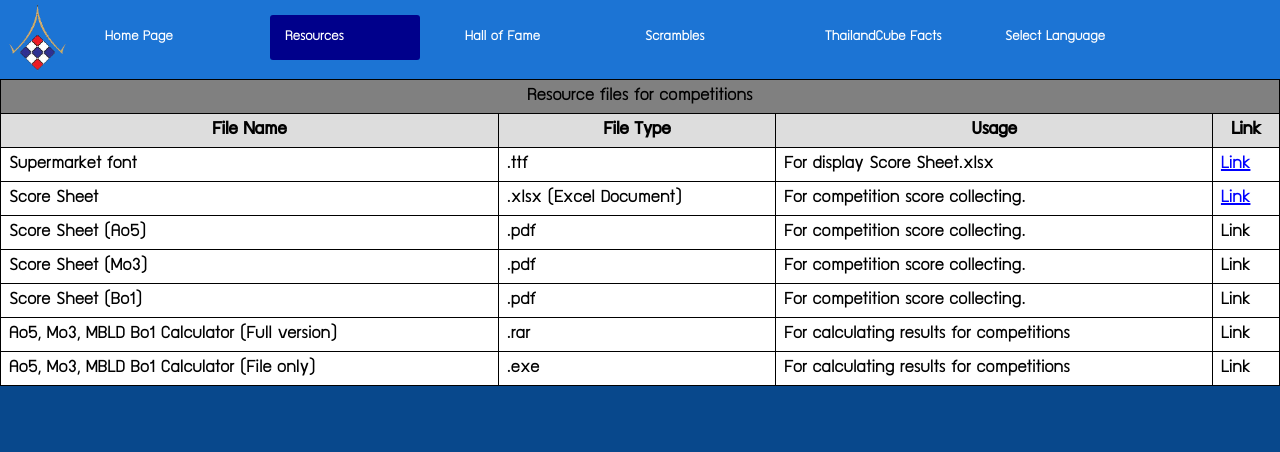
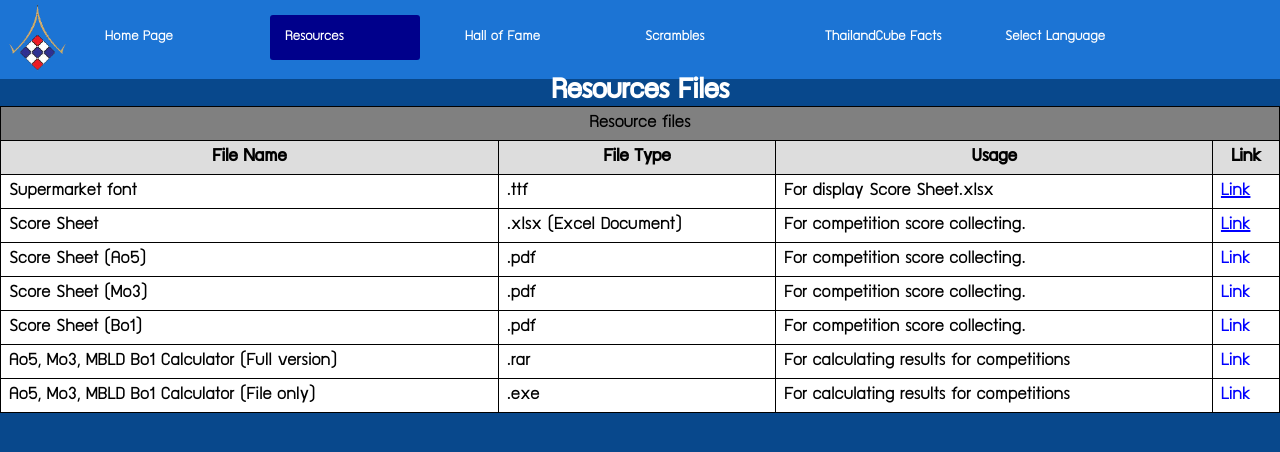
Before and after one commit to Kin6133/thcdbweb, a PHP site: page /en/resources.html in a window 1280 px wide. Shown: the top 452 px of the page. Run offline with PHP 8.4, Linux system fonts and the light colour scheme.

Commit message:
Resource css fixed

```diff
--- a/CSS/resources.css
+++ b/CSS/resources.css
@@ -142,7 +142,11 @@ th
         width: 20%;
         height: 20%;
     }
-a
+.link
     {
         color: blue;
     }
+h1
+    {
+        background-color: #08488c;
+    }
--- a/en/resources.html
+++ b/en/resources.html
@@ -23,9 +23,10 @@
                     </div>
                 </li>
             </ul>
+            <h1>Resources Files</h1>
             <table>
                 <tr>
-                    <td colspan="4" class="spe">Resource files for competitions</td>
+                    <td colspan="4" class="spe">Resource files</td>
                 </tr>
                 <tr>
                     <th class="row">File Name</th>
@@ -37,43 +38,43 @@
                     <td>Supermarket font</td>
                     <td>.ttf</td>
                     <td>For display Score Sheet.xlsx</td>
-                    <td><a href="../Files/supermarket.ttf">Link</a></td>
+                    <td><a class="link" href="../Files/supermarket.ttf">Link</a></td>
                 </tr>
                 <tr>
                     <td>Score Sheet</td>
                     <td>.xlsx (Excel Document)</td>
                     <td>For competition score collecting.</td>
-                    <td><a href="../Files/Score Sheet.xlsx">Link</a></td>
+                    <td><a class="link" href="../Files/Score Sheet.xlsx">Link</a></td>
                 </tr>
                 <tr>
                     <td>Score Sheet (Ao5)</td>
                     <td>.pdf</td>
                     <td>For competition score collecting.</td>
-                    <td>Link</td>
+                    <td><a class="link">Link</a></td>
                 </tr>
                 <tr>
                     <td>Score Sheet (Mo3)</td>
                     <td>.pdf</td>
                     <td>For competition score collecting.</td>
-                    <td>Link</td>
+                    <td><a class="link">Link</a></td>
                 </tr>
                 <tr>
                     <td>Score Sheet (Bo1)</td>
                     <td>.pdf</td>
                     <td>For competition score collecting.</td>
-                    <td>Link</td>
+                    <td><a class="link">Link</a></td>
                 </tr>
                 <tr>
                     <td>Ao5, Mo3, MBLD Bo1 Calculator (Full version)</td>
                     <td>.rar</td>
                     <td>For calculating results for competitions</td>
-                    <td>Link</td>
+                    <td><a class="link">Link</a></td>
                 </tr>
                 <tr>
                     <td>Ao5, Mo3, MBLD Bo1 Calculator (File only)</td>
                     <td>.exe</td>
                     <td>For calculating results for competitions</td>
-                    <td>Link</td>
+                    <td><a class="link">Link</a></td>
                 </tr>
             </table>
         </div>
```
